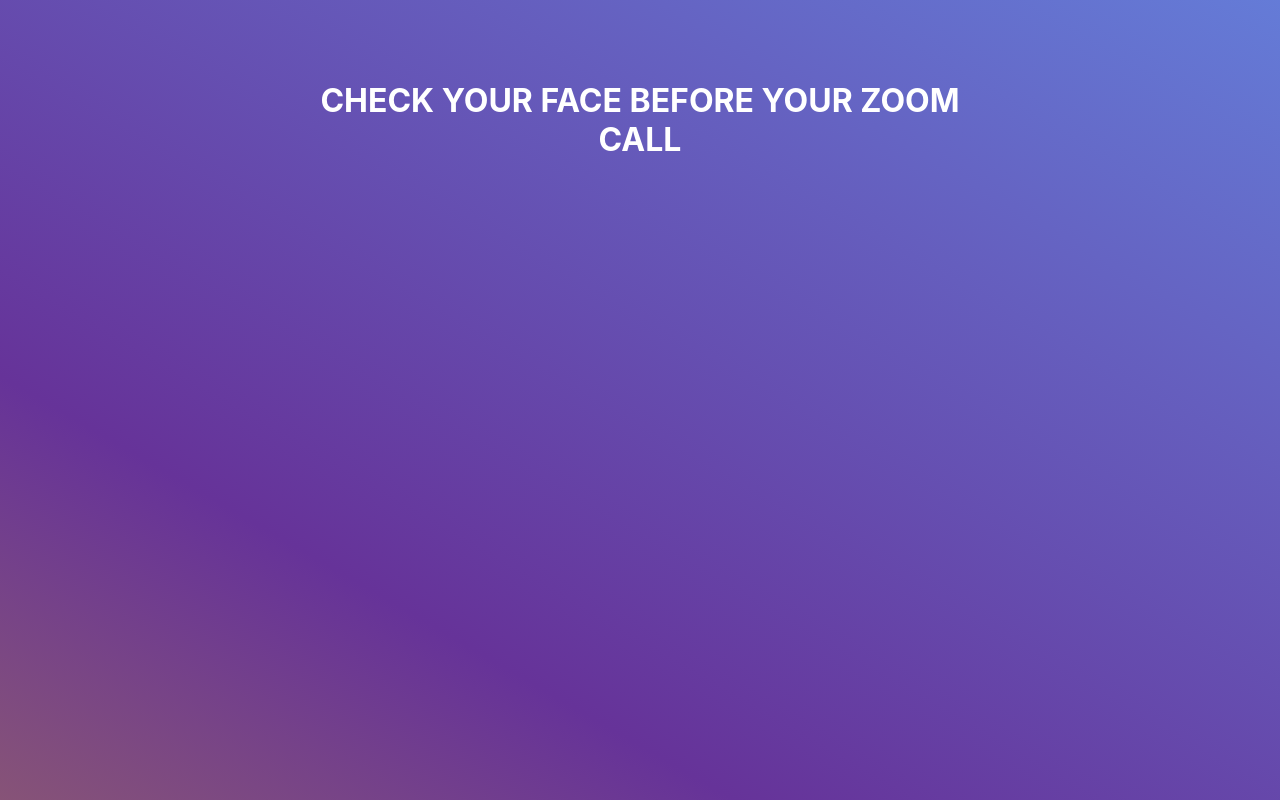
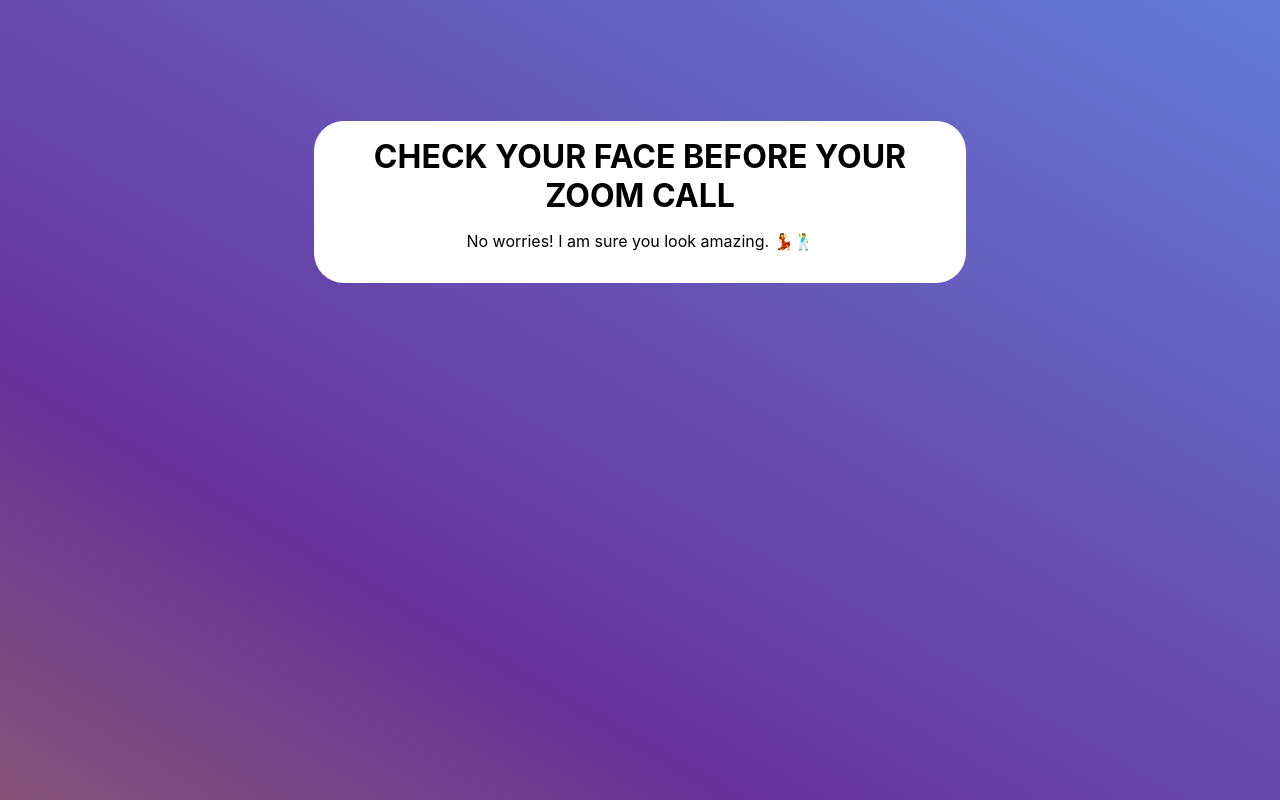
Before and after one commit to misterbracket/hair, a React (Create React App) app: page / in a window 1280 px wide. Built offline with nearby package versions, Linux system fonts and the light colour scheme; no server answers.

Commit message:
check your face

```diff
--- a/public/index.html
+++ b/public/index.html
@@ -5,10 +5,7 @@
     <link rel="icon" href="%PUBLIC_URL%/favicon.ico" />
     <meta name="viewport" content="width=device-width, initial-scale=1" />
     <meta name="theme-color" content="#000000" />
-    <meta
-      name="description"
-      content="Web site created using create-react-app"
-    />
+    <meta name="description" content="Check your hair" />
     <link rel="apple-touch-icon" href="%PUBLIC_URL%/logo192.png" />
     <!--
       manifest.json provides metadata used when your web app is installed on a
@@ -24,7 +21,7 @@
       work correctly both with client-side routing and a non-root public URL.
       Learn how to configure a non-root public URL by running `npm run build`.
     -->
-    <title>React App</title>
+    <title>Check your Face</title>
   </head>
   <body>
     <noscript>You need to enable JavaScript to run this app.</noscript>
--- a/src/App.tsx
+++ b/src/App.tsx
@@ -5,8 +5,10 @@
 function App() {
   return (
     <div className="app">
-      <h1 className="title">Check your Face before your Zoom Call</h1>
-      <p className="text"></p>
+      <div className="title-wrap">
+        <h1 className="title">Check your Face before your Zoom Call</h1>
+        <p className="text">No worries! I am sure you look amazing. 💃🕺 </p>
+      </div>
       <div className="video">
         <Webcam
           className="camera"
--- a/src/index.css
+++ b/src/index.css
@@ -15,24 +15,27 @@
   height: 100vh;
   display: grid;
   grid-template-columns: 1fr;
-  grid-template-rows: 30% 70%;
+  grid-template-rows: repeat(auto-fit, 1fr);
   place-items: center;
-  /* align-items: center;
-  justify-content: center;
-  flex-direction: column; */
 }
 
-.title_wrap {
+.title-wrap {
+  grid-row: 1;
+  background-color: white;
+  border-radius: 30px;
+  text-align: center;
+  padding: 1rem;
+  width: calc(100% - 5rem);
+  max-width: 620px;
+  margin: 0 1.5rem;
+
+  /* animation: drop-title ease 1s forwards; */
 }
-
+.text {
+}
 .title {
-  grid-row: 1;
-  color: white;
   text-transform: uppercase;
-  text-align: center;
   margin: 0 1.5rem;
-  max-width: 700px;
-  animation: drop-title ease 1s forwards;
 }
 
 .video {
```
